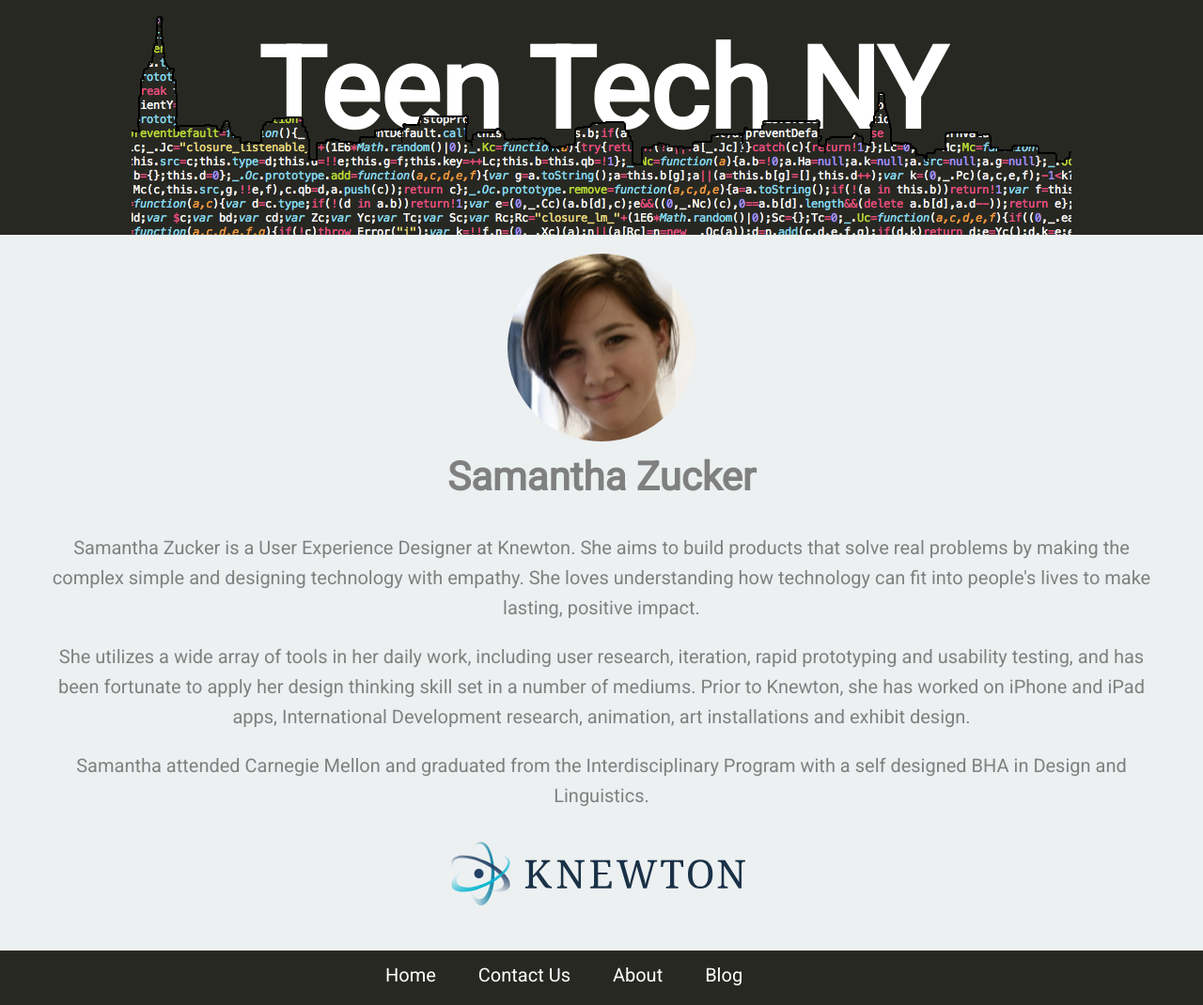
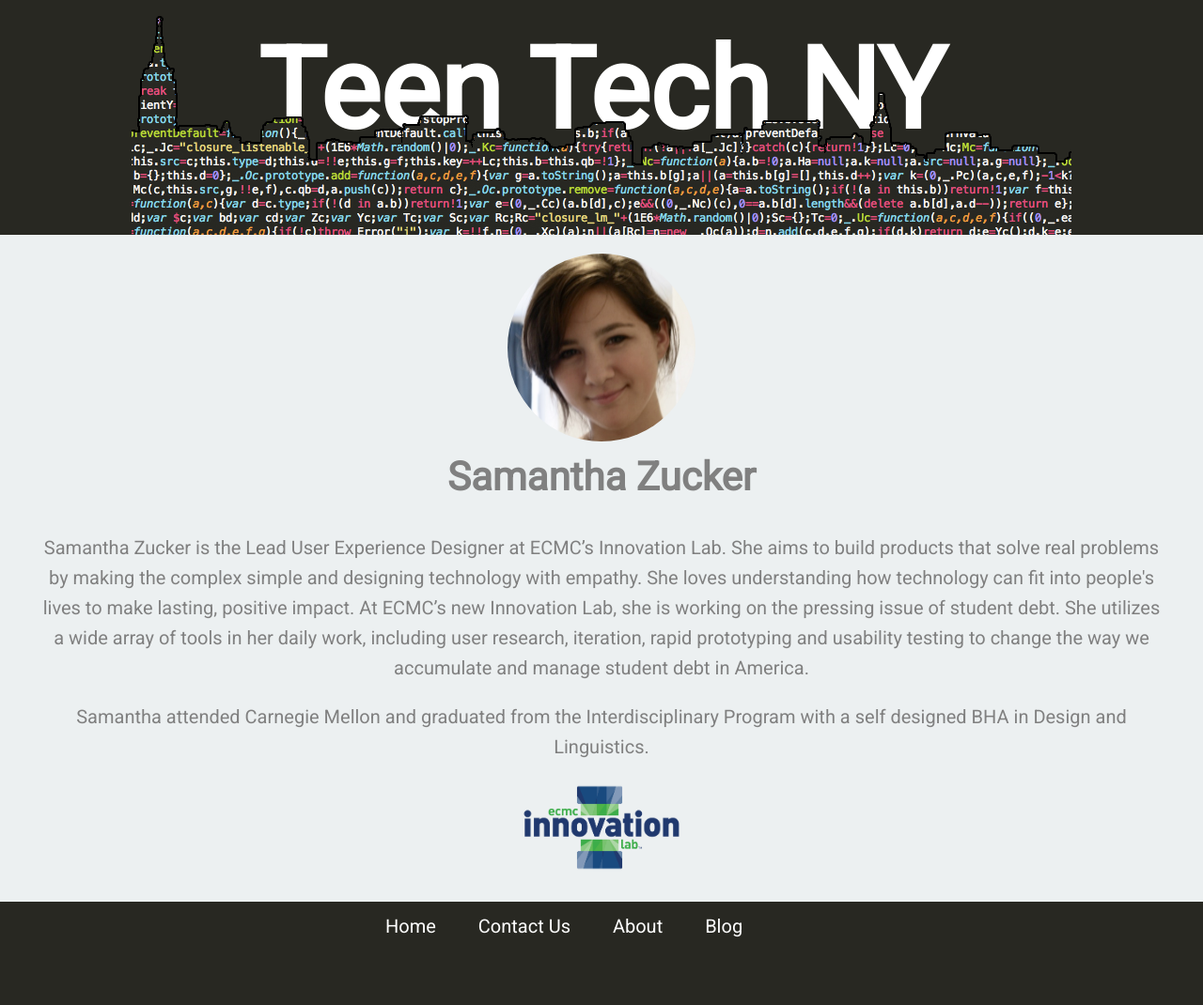
Before and after one commit to TeenTech/TeenTech.github.io, a Jekyll site: the page built from speakers/samantha_zucker.html, in a window 1280 px wide and 1070 px high. Shown: the whole window at 94% size. Built offline with Jekyll 4.4.1, drawn with Linux system fonts in a browser that asks for light colours.

Commit message:
Update SZ Bio

```diff
--- a/_includes/main/speakers.html
+++ b/_includes/main/speakers.html
@@ -40,14 +40,14 @@
 	<div class="speaker col" >
 		<div class="speaker_Head">
 	  		<a href="/speakers/samantha_zucker/" style="text-decoration: none;">
-	    		<img class="speaker_head" src="/images/knewton/samantha.jpg">
+	    		<img class="speaker_head" src="/images/emc/samantha.jpg">
 	  		</a>
 	  	</div>
 	  	<div class="about_speaker">
 	    	<a href="/speakers/samantha_zucker/" style="text-decoration: none;">
 	      		<h3> Samantha Zucker </h3>
 	    	</a>
-	    	UX Designer @ Knewton
+	    	Lead UX Designer @ ECMC
 	  	</div>
 	</div>
 	<div class="speaker col" >
--- a/speakers/samantha_zucker.html
+++ b/speakers/samantha_zucker.html
@@ -1,11 +1,12 @@
 ---
 layout: page
 ---
-	<img class="speaker_head" src="/images/knewton/samantha.jpg" >
+	<img class="speaker_head" src="/images/emc/samantha.jpg" >
 	<div class="text">
 		<h2> Samantha Zucker </h2>
-		<p>Samantha Zucker is a User Experience Designer at Knewton. She aims to build products that solve real problems by making the complex simple and designing technology with empathy. She loves understanding how technology can fit into people's lives to make lasting, positive impact.</p>
-		<p>She utilizes a wide array of tools in her daily work, including user research, iteration, rapid prototyping and usability testing, and has been fortunate to apply her design thinking skill set in a number of mediums. Prior to Knewton, she has worked on iPhone and iPad apps, International Development research, animation, art installations and exhibit design.</p>
+		<p>Samantha Zucker is the Lead User Experience Designer at ECMC’s Innovation Lab. She aims to build products that solve real problems by making the complex simple and designing technology with empathy. She loves understanding how technology can fit into people's lives to make lasting, positive impact.
+		At ECMC’s new Innovation Lab, she is working on the pressing issue of student debt. She utilizes a wide array of tools in her daily work, including user research, iteration, rapid prototyping and usability testing to change the way we accumulate and manage student debt in America. </p>
+
 		<p>Samantha attended Carnegie Mellon and graduated from the Interdisciplinary Program with a self designed BHA in Design and Linguistics.</p>
 	</div>
-	<img class="indegogo" src="/images/knewton/logo.svg"  style="height: 100px;">
+	<img class="indegogo" src="/images/emc/logo.png"  style="height: 100px;">
```
Also changed, not shown: images/emc/logo.png (added), images/emc/samantha.jpg (renamed from images/knewton/samantha.jpg), images/knewton/logo.svg (deleted).
